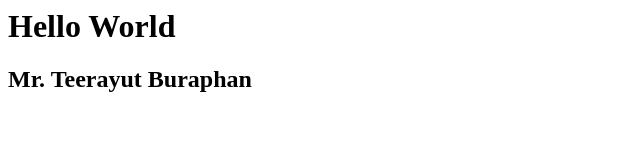
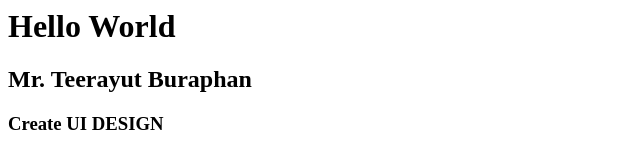
Before and after one commit to teerayut-bee/testGit, a plain HTML site: page index.html in a window 1280 px wide. Shown: the whole page, without its empty margins (0-640 px from the left). Drawn offline with Linux system fonts and the light colour scheme.

Commit message:
สร้าง ui design
เพิ่มข้อความ ui design

```diff
--- a/index.html
+++ b/index.html
@@ -7,5 +7,6 @@
 <body>
     <H1>Hello World</H1>
     <h2>Mr. Teerayut Buraphan</h2>
+    <h3>Create UI DESIGN</h3>
 </body>
 </html>
```
